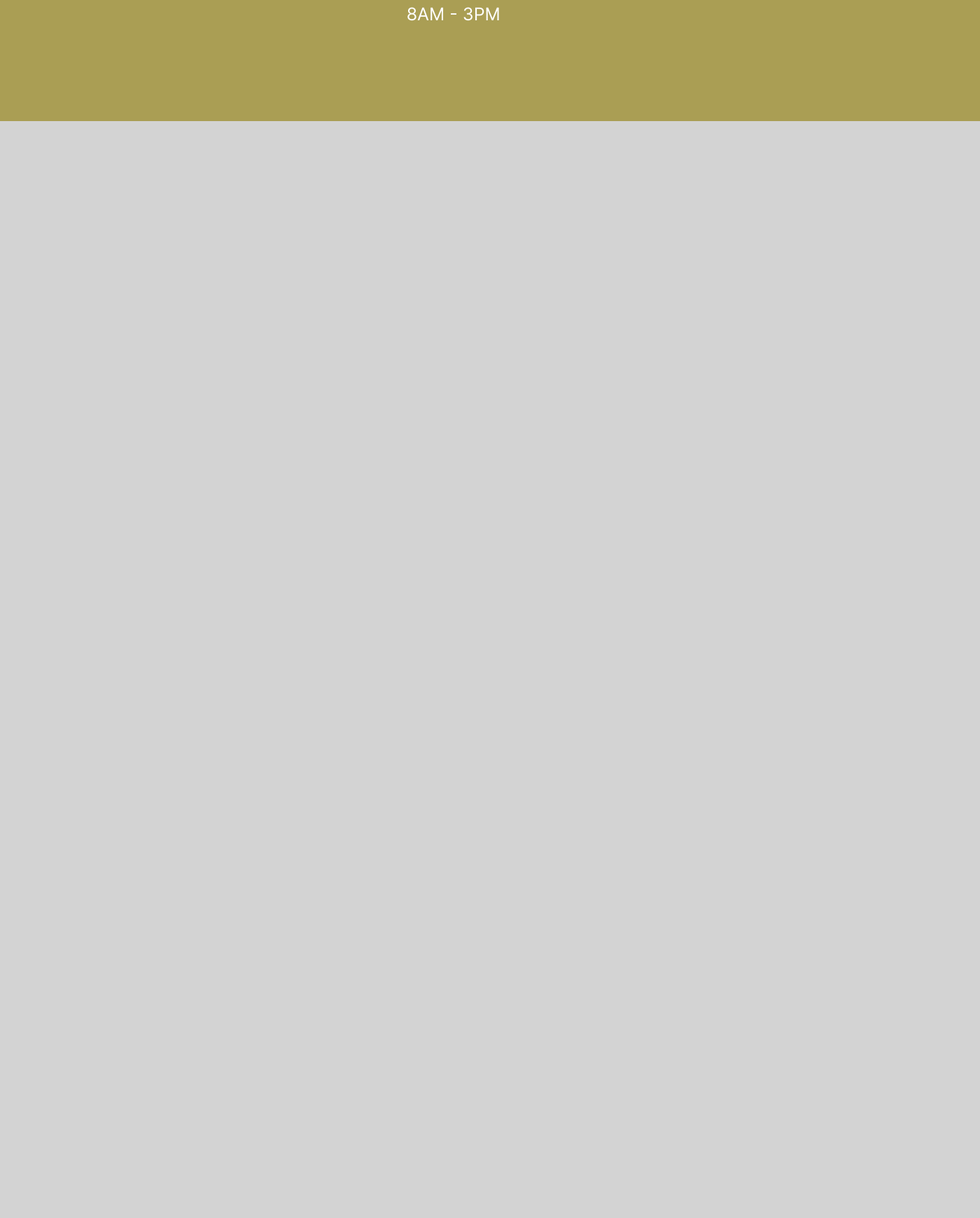
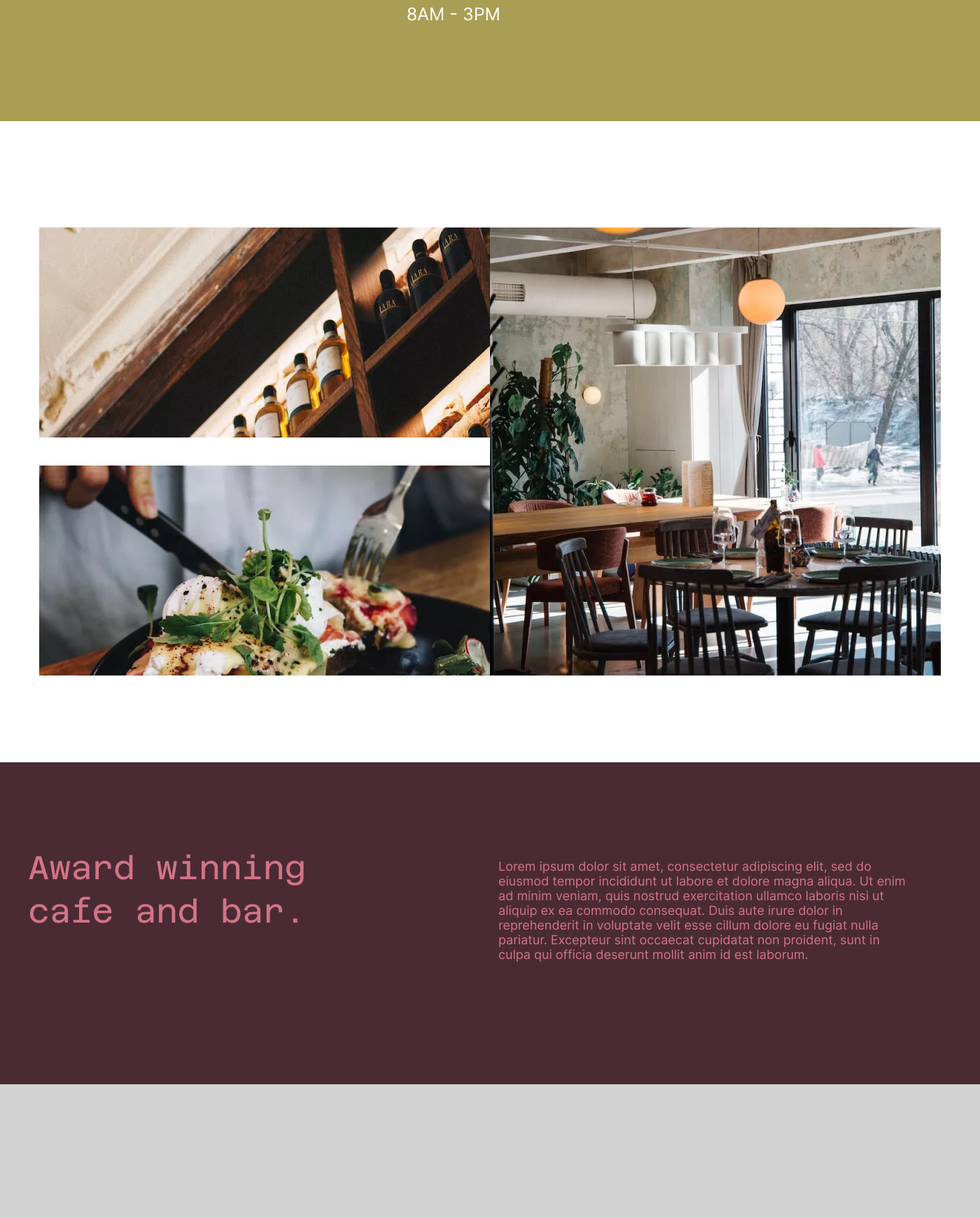
Before and after one commit to Gen1972/project_1, a PHP site: page /main.html in a window 1400 px wide. Shown: the part 2964-4704 px from the top of the page at 70% size. Run offline with PHP 8.4, Linux system fonts and the light colour scheme.

Commit message:
закончил main section в desktop

```diff
--- a/css/main.css
+++ b/css/main.css
@@ -162,3 +162,58 @@ main {
 .days {
     margin-top: 35px;
 }
+
+.gallery-wrapper {
+    background-color: white;
+    display: flex;
+    padding: 120px 20px;
+}
+
+.left-column {
+    display: flex;
+    flex-direction: column;
+    row-gap: 40px;
+    margin-top: 32px;
+    margin-left: 36px;
+}
+
+.right-column {
+    margin-top: 32px;
+    margin-right: 36px;
+}
+
+.section-winning {
+    background-color:#4A2B33;
+    max-width: 100%;
+    height: 460px;
+    padding: 120px 20px;
+}
+
+.winning-container {
+    display: flex;
+    column-gap: 267px;
+    padding-left: 16px;
+    padding-right: 69px;;
+}
+
+.left-content p {
+    font-size: 47px;
+    font-weight: normal;
+    color: #D27487;
+    font-weight: normal;
+    font-family: 'Azeret Mono';
+    line-height: 62px;
+    /* margin-right: 267px; */
+    /* margin-left: 16px; */
+    margin-bottom: 95px;
+}
+
+.right-content p {
+    max-width: 595px;
+    font-size: 18px;
+    font-weight: normal;
+    font-family: 'Inter';
+    color: #D27487;
+    margin-top: 18px;
+    margin-bottom: 13px;
+}
--- a/main.html
+++ b/main.html
@@ -84,12 +84,36 @@
 
         <section class="section-gallery">
             <div class="gallery">
-
+                <div class="gallery-wrapper">
+                    <div class="left-column">
+                        <img src="images/wine_1 (1).webp" alt="Image wine">
+                        <img src="images/salade_1 (1).webp" alt="Image salade">
+                    </div>
+                    <div class="right-column">
+                        <img src="images/rastaurant_1 (1).webp" alt="Image restaurant">
+                    </div>
+                </div>
             </div>
         </section>
 
         <section class="section-winning">
-            <div class="winning">
+            <div class="winning-wrapper">
+                <div class="winning-container">
+                    <div class="left-content">
+                        <p>
+                            Award winning<br>cafe and bar.
+                        </p>
+                    </div>
+                    <div class="right-content">
+                        <p>
+                            Lorem ipsum dolor sit amet, consectetur adipiscing elit, sed do eiusmod tempor incididunt ut labore et dolore magna aliqua. Ut enim ad minim veniam, quis nostrud exercitation ullamco
+                            laboris nisi ut aliquip ex ea commodo consequat. Duis aute irure dolor in reprehenderit in
+                            voluptate velit esse cillum dolore eu fugiat nulla pariatur. Excepteur sint occaecat cupidatat
+                            non proident, sunt in culpa qui officia deserunt mollit anim id est laborum.
+                        </p>
+                    </div>
+
+                </div>
 
             </div>
         </section>
```
